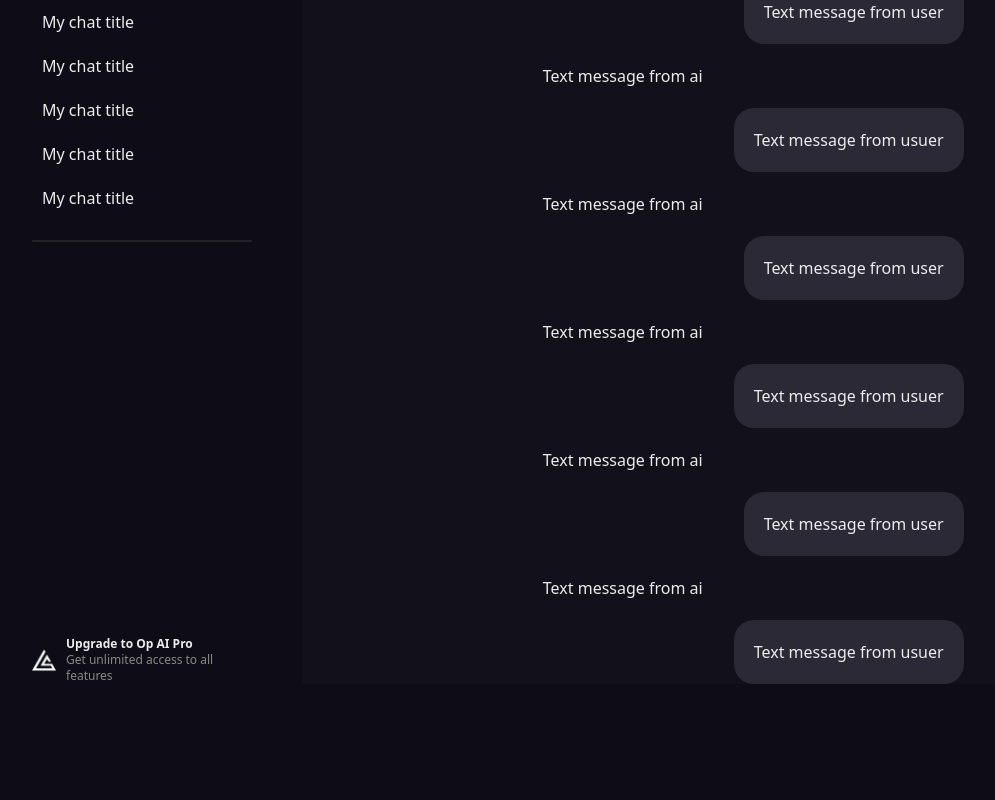
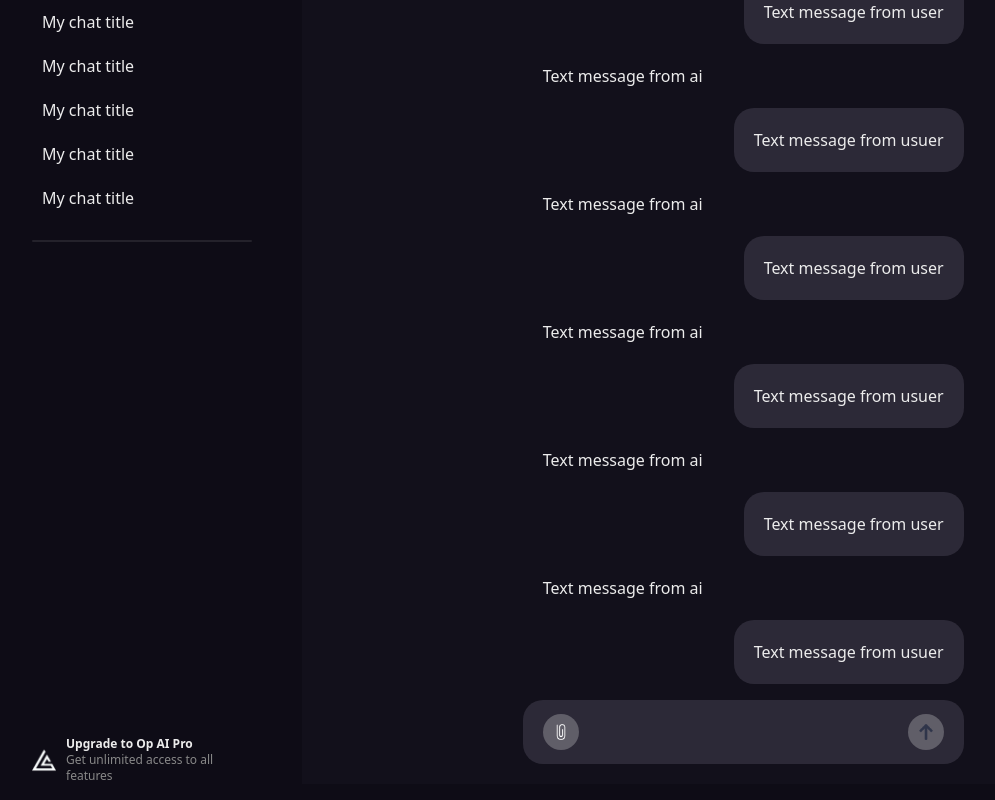
Before and after one commit to Op-Pautu/aichat, a Next.js app: page /dashboard/chats/1 in a window 1280 px wide. Shown: the part 432-1232 px from the top of the page, without its empty margins (32-1027 px from the left). Before the commit the page ends 1132 px from the top, so only its background shows below. Built offline with nearby package versions, Linux system fonts and the light colour scheme; no server answers.

Commit message:
finish v1 of chat page and add new prompt

```diff
--- a/src/app/(dashboard)/dashboard/chats/[id]/page.tsx
+++ b/src/app/(dashboard)/dashboard/chats/[id]/page.tsx
@@ -1,18 +1,9 @@
-"use client";
-
-import React, { useEffect, useRef } from "react";
+import { NewPrompt } from "@/components/new-prompt";
 
 const ChatPage = () => {
-	const endRef = useRef<HTMLDivElement>(null);
-
-	useEffect(() => {
-		if (endRef.current) {
-			endRef.current.scrollIntoView({ behavior: "smooth" });
-		}
-	}, []);
 	return (
-		<div className="h-full flex flex-col items-center">
-			<div className="flex-1 overflow-scroll w-full flex justify-center">
+		<div className="h-full flex flex-col items-center relative">
+			<div className="flex-1 overflow-y-scroll w-full flex justify-center">
 				<div className="w-1/2 flex flex-col">
 					<div className="p-5">Text message from ai</div>
 					<div className="p-5 bg-[#2c2937] rounded-[20px] max-w-[80%] self-end">
@@ -46,7 +37,7 @@ const ChatPage = () => {
 					<div className="p-5 bg-[#2c2937] rounded-[20px] max-w-[80%] self-end">
 						Text message from usuer
 					</div>
-					<div ref={endRef}></div>
+					<NewPrompt />
 				</div>
 			</div>
 		</div>
--- /dev/null
+++ b/src/components/new-prompt.tsx
@@ -0,0 +1,40 @@
+"use client";
+
+import { useEffect, useRef } from "react";
+
+export const NewPrompt = () => {
+	const endRef = useRef<HTMLDivElement>(null);
+
+	useEffect(() => {
+		if (endRef.current) {
+			endRef.current.scrollIntoView({ behavior: "smooth" });
+		}
+	}, []);
+	return (
+		<>
+			<div className="pb-[100px]" ref={endRef}></div>
+			<form className="w-1/2 absolute bottom-0 bg-[#2c2937] rounded-[20px] flex items-center gap-5 px-5 mb-5">
+				<label
+					htmlFor="file"
+					className="rounded-[50%] bg-[#605e68] border-none p-2.5 flex items-center justify-center cursor-pointer"
+				>
+					<img src="/attachment.png" alt="attachment" className="size-4" />
+				</label>
+				<input
+					type="file"
+					multiple={false}
+					hidden
+					id="file"
+					className="flex-1 p-5 border-none outline-none bg-transparent text-[#ececec]"
+				/>
+				<input
+					type="text"
+					className="flex-1 p-5 border-none outline-none bg-transparent text-[#ececec]"
+				/>
+				<button className="rounded-[50%] bg-[#605e68] border-none p-2.5 flex items-center justify-center cursor-pointer">
+					<img src="/arrow.png" alt="arrow" className="size-4" />
+				</button>
+			</form>
+		</>
+	);
+};
```
